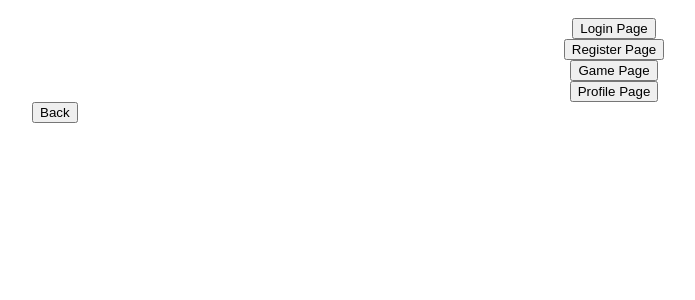
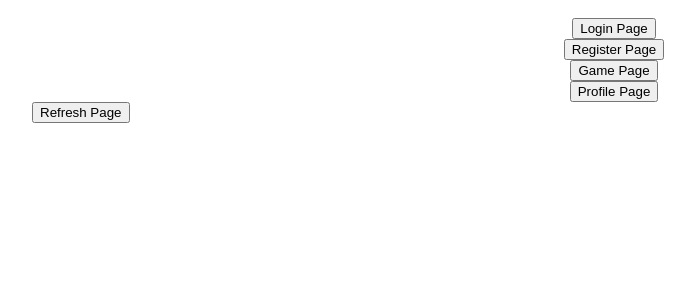
Before and after one commit to ah970/ecm2434, a Django app: page / in a window 1280 px wide. Shown: the part 145-445 px from the top of the page, without its empty margins (26-721 px from the left). Run offline with Django 4.2, Linux system fonts and the light colour scheme.

Commit message:
Changed the name of the back button on the home page

```diff
--- a/hotandcold/game/templates/game/homeScreen.html
+++ b/hotandcold/game/templates/game/homeScreen.html
@@ -57,7 +57,7 @@
 <!-- Back button -->
 <div class="bottomScreenButtons">
 	<form action="http://localhost:8000/">
-		<button type="submit" id="returnButton">Back</button>
+		<button type="submit" id="returnButton">Refresh Page</button>
 	</form>
 </div>
 
```
